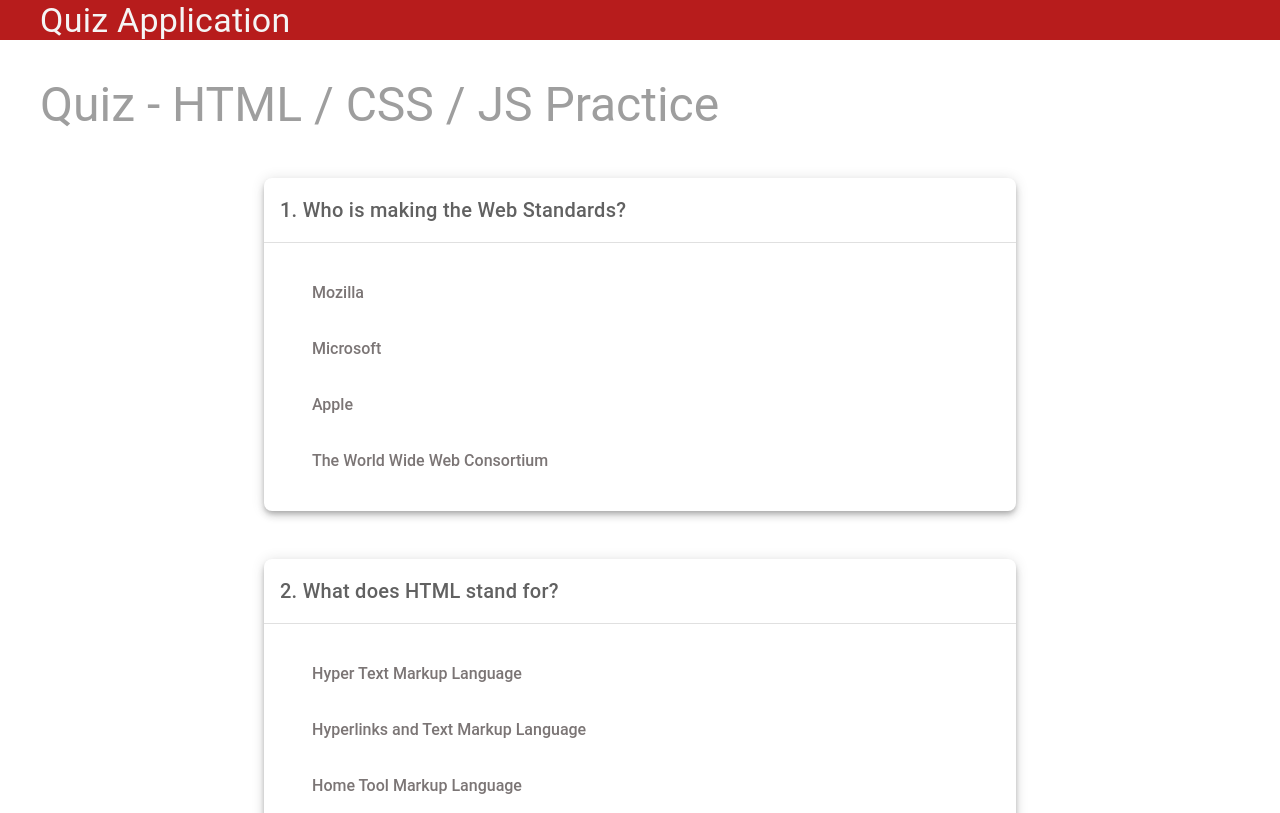
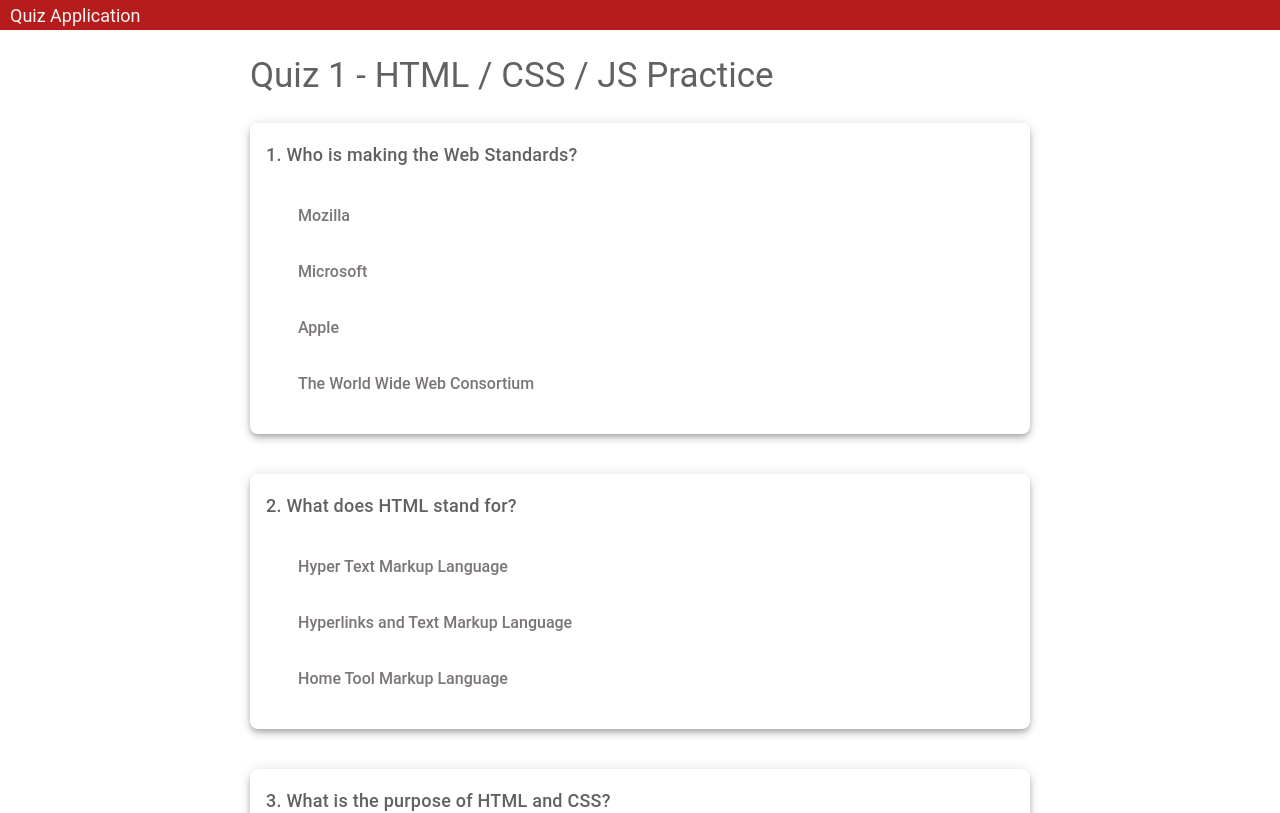
Before and after one commit to ZehuiZhao111/Quiz, a Vue app: page / in a window 1280 px wide. Shown: the top 813 px of the page. Built offline with nearby package versions, Linux system fonts and the light colour scheme; the HTML template or start-up script is replaced by a standard one.

Commit message:
CSS completed, I would write a README file tmr for reviewers to better understand

```diff
--- a/src/App.vue
+++ b/src/App.vue
@@ -2,10 +2,8 @@
   <v-app>
     <Header />
     <SubHeader />
-    <!-- <p>{{ answers }}</p> -->
     <div v-show="isSubmit">
       <Result :correctNum="correctNum" />
-      <RetakeQuizBtn />
     </div>
     <Questions
       @add-answer="addAnswer"
@@ -24,7 +22,6 @@ import SubHeader from './components/SubHeader.vue'
 import Result from './components/Result.vue'
 import Questions from './components/Questions.vue'
 import Button from './components/Button.vue'
-import RetakeQuizBtn from './components/RetakeQuizBtn.vue'
 
 export default {
   name: 'App',
@@ -35,7 +32,6 @@ export default {
     Result,
     Questions,
     Button,
-    RetakeQuizBtn,
   },
 
   data() {
--- a/src/components/Button.vue
+++ b/src/components/Button.vue
@@ -2,21 +2,17 @@
   <div class="text-xs-center mb-16">
     <v-btn
       elevation="2"
-      width="200px"
+      width="100px"
       :style="{
         left: '50%',
         transform: 'translateX(-50%)',
       }"
+      class="btn"
       @click="onClick"
       >Submit</v-btn
     >
     <div class="alert">
-      <v-alert
-        v-show="showAlert"
-        color="red lighten-2"
-        dark
-        class="mt-5 text-center"
-      >
+      <v-alert v-show="showAlert" dark class="mt-5 text-center alertMsg">
         Answer all questions before submitting. Unanswered questions are
         displayed in yellow.
       </v-alert>
@@ -61,4 +57,14 @@ export default {
   justify-content: center;
   align-items: center;
 }
+.alertMsg {
+  color: red;
+  background-color: transparent;
+}
+.btn {
+  background-color: green !important;
+  border: 1px solid black;
+  color: white !important;
+  text-transform: none;
+}
 </style>
--- a/src/components/Header.vue
+++ b/src/components/Header.vue
@@ -1,8 +1,6 @@
 <template>
-  <h1
-    class="mobileWidth text-h6 text-md-h5 text-lg-h4 text-xl-h4 red darken-4 pl-10"
-  >
-    <p class="grey--text text--lighten-4 mb-0">Quiz Application</p>
+  <h1 class="header red darken-4">
+    <p class="grey--text text--lighten-4 lift-text">Quiz Application</p>
   </h1>
 </template>
 
@@ -13,16 +11,40 @@ export default {
 </script>
 
 <style scoped>
-@media screen and (max-width: 600px) {
-  .mobileWidth {
-    height: 60px;
-    padding-top: 13px;
+/* extra small(specail case) */
+@media screen and (max-width: 326px) {
+  .header {
+    font-size: 26px !important;
+  }
+  .lift-text {
+    margin-top: -15px;
   }
 }
-@media screen and (max-width: 205px) {
-  .mobileWidth {
-    height: 70px;
+@media screen and (max-width: 768px) {
+  .header {
+    height: 100px;
+    padding-top: 27px;
+    padding-left: 80px;
+    font-size: 32px;
+    font-weight: 400;
+  }
+}
+@media screen and (min-width: 768px) {
+  .header {
+    height: 60px;
+    padding-top: 12px;
+    padding-left: 60px;
+    font-size: 25px;
+    font-weight: 400;
+  }
+}
+@media screen and (min-width: 992px) {
+  .header {
+    height: 30px;
+    padding-left: 10px;
     padding-top: 2px;
+    font-size: 18px;
+    font-weight: 400;
   }
 }
 </style>
--- a/src/components/Question.vue
+++ b/src/components/Question.vue
@@ -1,18 +1,21 @@
 <template>
   <v-card
     elevation="5"
-    class="my-12 rounded-lg"
+    class="my-10 rounded-lg"
     :class="{
       correct: isSubmit && answer == question.answer,
       wrong: isSubmit && answer !== question.answer,
       unAnswered: !isSubmit && answer.length === 0 && submitIsClicked,
     }"
   >
-    <v-card-title class="grey--text text--darken-2"
+    <v-card-title class="grey--text text--darken-2 card-title"
       >{{ question.id + 1 }}. {{ question.des }}
     </v-card-title>
-    <v-divider></v-divider>
-    <v-radio-group v-model="answer" @change="onChange(question.id)">
+    <v-radio-group
+      class="remove-gap"
+      v-model="answer"
+      @change="onChange(question.id)"
+    >
       <div v-for="(option, i) in question.options" :key="i">
         <v-radio
           :class="{
@@ -106,4 +109,31 @@ export default {
 .wrongAns {
   color: #b71c1c;
 }
+.remove-gap {
+  margin-top: -5px;
+}
+@media screen and (max-width: 768px) {
+  .card-title {
+    font-size: 24px;
+  }
+  .grey--text /deep/ label {
+    font-size: 19px;
+  }
+}
+@media screen and (min-width: 768px) {
+  .card-title {
+    font-size: 20px;
+  }
+  .grey--text /deep/ label {
+    font-size: 17px;
+  }
+}
+@media screen and (min-width: 992px) {
+  .card-title {
+    font-size: 18px;
+  }
+  .grey--text /deep/ label {
+    font-size: 16px;
+  }
+}
 </style>
--- a/src/components/Questions.vue
+++ b/src/components/Questions.vue
@@ -1,10 +1,6 @@
 <template>
-  <div>
-    <div
-      class="largeScreen xLargeScreen ml-10 mr-10 ml-md-16 mr-md-16"
-      v-for="(question, i) in questions"
-      :key="i"
-    >
+  <div class="gap-top">
+    <div class="questions" v-for="(question, i) in questions" :key="i">
       <Question
         @add-answer="addAnswer"
         :question="question"
@@ -36,16 +32,25 @@ export default {
 </script>
 
 <style scoped>
-@media screen and (min-width: 1264px) {
-  .largeScreen {
-    padding-left: 200px;
-    padding-right: 200px;
+@media screen and (max-width: 768px) {
+  .questions {
+    margin-left: 45px;
+    margin-right: 45px;
   }
 }
-@media screen and (min-width: 1904px) {
-  .xLargeScreen {
-    padding-left: 400px;
-    padding-right: 400px;
+@media screen and (min-width: 768px) {
+  .questions {
+    margin-left: 30px;
+    margin-right: 30px;
+  }
+  .gap-top {
+    margin-top: -20px;
+  }
+}
+@media screen and (min-width: 992px) {
+  .questions {
+    margin-left: 250px;
+    margin-right: 250px;
   }
 }
 </style>
--- a/src/components/RetakeQuizBtn.vue
+++ /dev/null
@@ -1,24 +0,0 @@
-<template>
-  <v-btn
-    class="btn"
-    elevation="2"
-    width="200px"
-    :style="{
-      left: '50%',
-      transform: 'translateX(-50%)',
-    }"
-    @click="reloadPage"
-    >Retake the quiz</v-btn
-  >
-</template>
-
-<script>
-export default {
-  name: 'RetakeQuizBtn',
-  methods: {
-    reloadPage() {
-      window.location.reload()
-    },
-  },
-}
-</script>
--- a/src/components/SubHeader.vue
+++ b/src/components/SubHeader.vue
@@ -1,6 +1,8 @@
 <template>
-  <h2 class="text-h5 text-md-h4 text-lg-h3 text-xl-h3 pl-10 mt-10">
-    <div class="grey--text mb-0">Quiz - HTML / CSS / JS Practice</div>
+  <h2 class="subHeader">
+    <div class="grey--text text--darken-2">
+      Quiz 1 - HTML / CSS / JS Practice
+    </div>
   </h2>
 </template>
 
@@ -9,3 +11,30 @@ export default {
   name: 'SubHeader',
 }
 </script>
+
+<style scoped>
+@media screen and (max-width: 768px) {
+  .subHeader {
+    margin-left: 40px;
+    margin-top: 45px;
+    font-size: 40px;
+    font-weight: 400;
+  }
+}
+@media screen and (min-width: 768px) {
+  .subHeader {
+    margin-left: 70px;
+    margin-top: 20px;
+    font-size: 27px;
+    font-weight: 400;
+  }
+}
+@media screen and (min-width: 992px) {
+  .subHeader {
+    margin-left: 250px;
+    margin-top: 20px;
+    font-size: 35px;
+    font-weight: 400;
+  }
+}
+</style>
```
